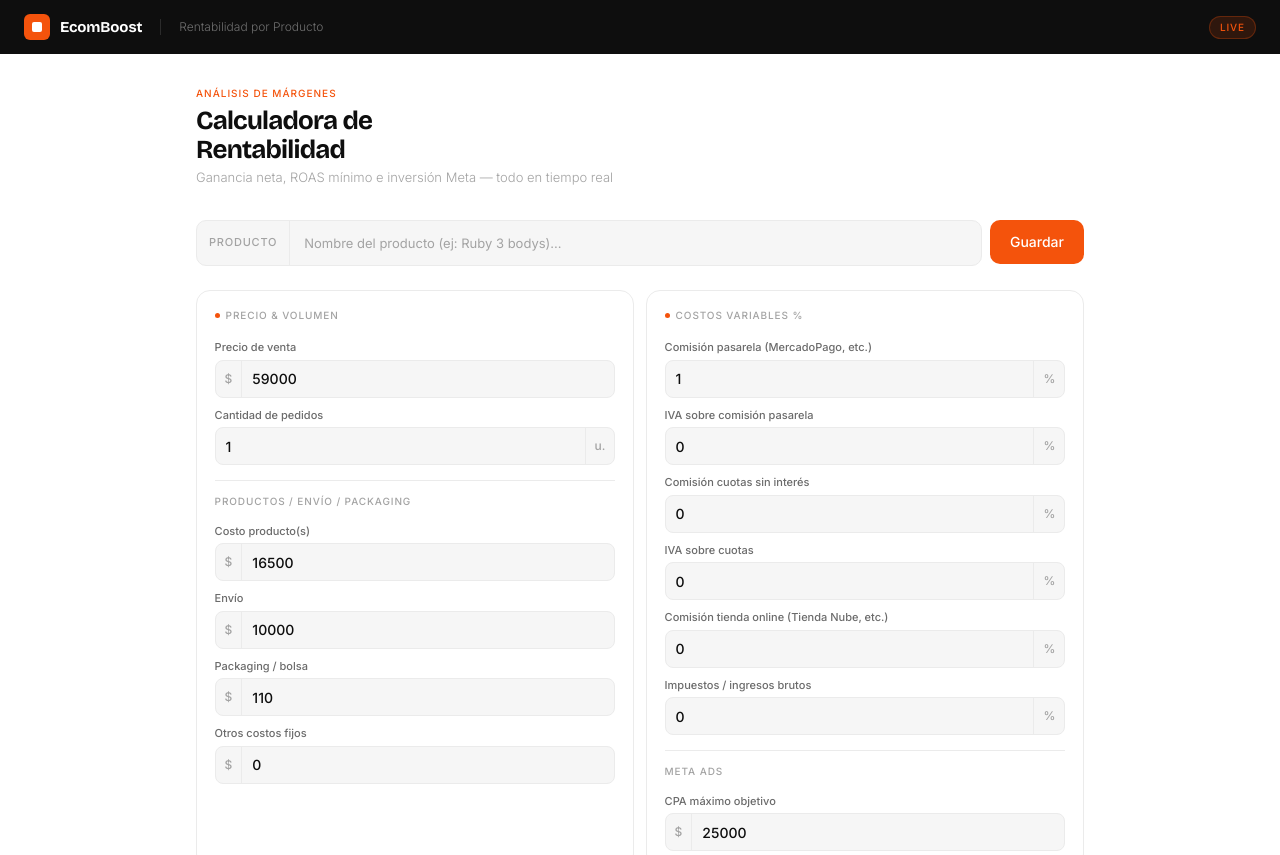
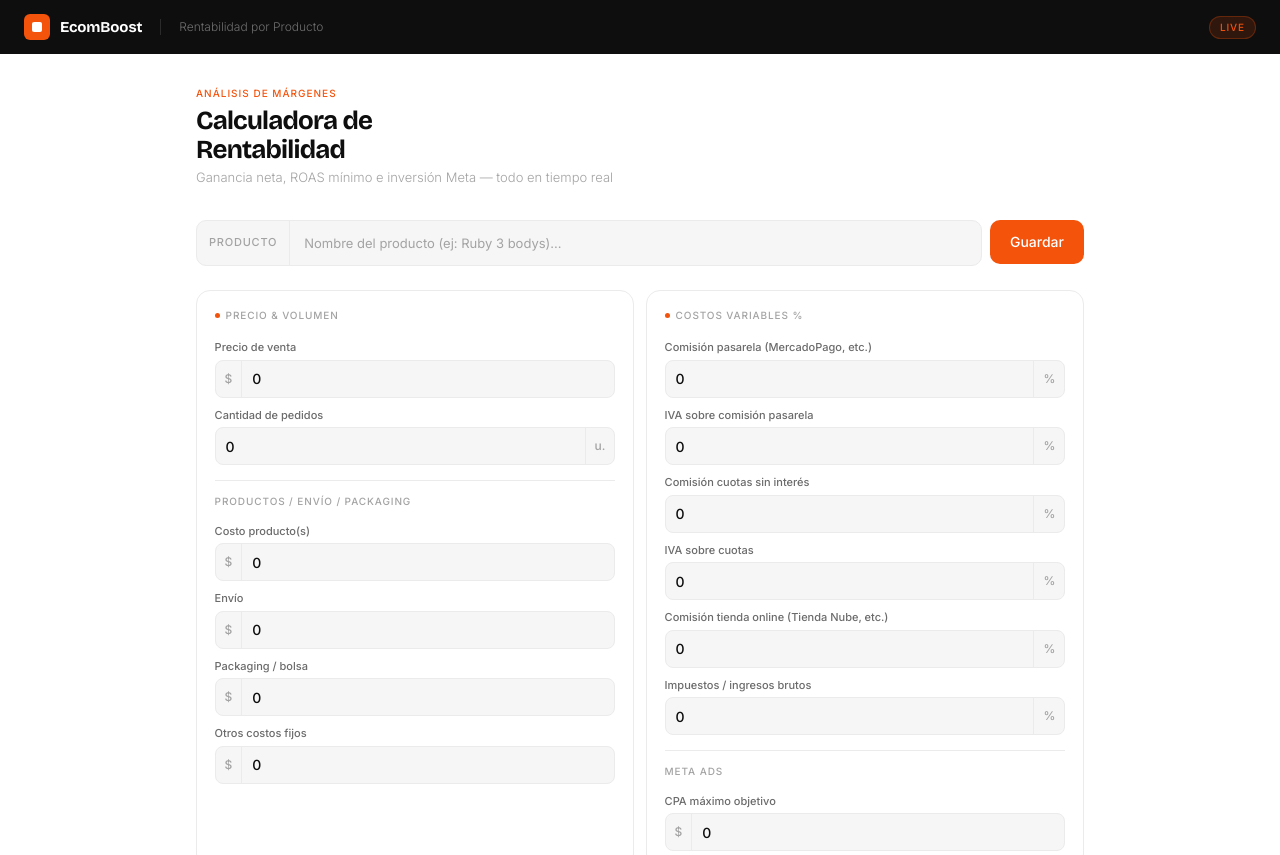
Before and after one commit to NicolasMonster/margin-analyzer, a plain HTML site: page index.html in a window 1280 px wide. Shown: the top 855 px of the page. Drawn offline with nearby package versions, Linux system fonts and the light colour scheme.

Commit message:
reset: todos los campos en cero al entrar

```diff
--- a/index.html
+++ b/index.html
@@ -525,14 +525,14 @@ hr.sep { border: none; border-top: 1px solid var(--gray-200); margin: 0.9rem 0 0
         <label>Precio de venta</label>
         <div class="iw">
           <span class="adorn">$</span>
-          <input type="number" id="precio" value="59000" step="100" oninput="calc()">
+          <input type="number" id="precio" value="0" step="100" oninput="calc()">
         </div>
       </div>
 
       <div class="field">
         <label>Cantidad de pedidos</label>
         <div class="iw">
-          <input type="number" id="cantidad" value="1" step="1" min="1" oninput="calc()">
+          <input type="number" id="cantidad" value="0" step="1" min="1" oninput="calc()">
           <span class="adorn r">u.</span>
         </div>
       </div>
@@ -544,7 +544,7 @@ hr.sep { border: none; border-top: 1px solid var(--gray-200); margin: 0.9rem 0 0
         <label>Costo producto(s)</label>
         <div class="iw">
           <span class="adorn">$</span>
-          <input type="number" id="costo_prod" value="16500" step="100" oninput="calc()">
+          <input type="number" id="costo_prod" value="0" step="100" oninput="calc()">
         </div>
       </div>
 
@@ -552,7 +552,7 @@ hr.sep { border: none; border-top: 1px solid var(--gray-200); margin: 0.9rem 0 0
         <label>Envío</label>
         <div class="iw">
           <span class="adorn">$</span>
-          <input type="number" id="envio" value="10000" step="100" oninput="calc()">
+          <input type="number" id="envio" value="0" step="100" oninput="calc()">
         </div>
       </div>
 
@@ -560,7 +560,7 @@ hr.sep { border: none; border-top: 1px solid var(--gray-200); margin: 0.9rem 0 0
         <label>Packaging / bolsa</label>
         <div class="iw">
           <span class="adorn">$</span>
-          <input type="number" id="packaging" value="110" step="10" oninput="calc()">
+          <input type="number" id="packaging" value="0" step="10" oninput="calc()">
         </div>
       </div>
 
@@ -579,7 +579,7 @@ hr.sep { border: none; border-top: 1px solid var(--gray-200); margin: 0.9rem 0 0
       <div class="field">
         <label>Comisión pasarela (MercadoPago, etc.)</label>
         <div class="iw">
-          <input type="number" id="com_pasarela" value="1" step="0.1" min="0" max="100" oninput="calc()">
+          <input type="number" id="com_pasarela" value="0" step="0.1" min="0" max="100" oninput="calc()">
           <span class="adorn r">%</span>
         </div>
       </div>
@@ -631,7 +631,7 @@ hr.sep { border: none; border-top: 1px solid var(--gray-200); margin: 0.9rem 0 0
         <label>CPA máximo objetivo</label>
         <div class="iw">
           <span class="adorn">$</span>
-          <input type="number" id="cpa_max" value="25000" step="100" oninput="calc()">
+          <input type="number" id="cpa_max" value="0" step="100" oninput="calc()">
         </div>
       </div>
     </div>
```
